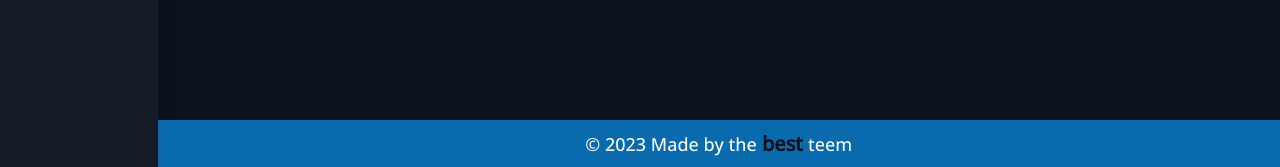
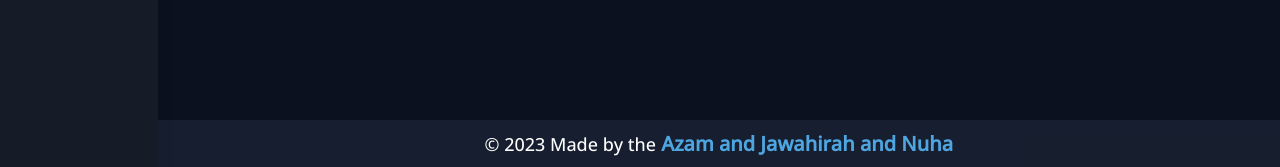
Before and after one commit to azamPro/dashboard-social-brmjha, a website: page website/dashboard.html in a window 1280 px wide. Shown: the part 633-800 px from the top of the page. Drawn offline with nearby package versions, Linux system fonts and the light colour scheme.

Commit message:
change footer

```diff
--- a/website/css/login-style.css
+++ b/website/css/login-style.css
@@ -205,7 +205,7 @@ form .btn input[type="submit"]{
 }
 
 .footer{
-  background-color: #0981d1cc;
+  background-color: #1f283b98;
   color: white;
   padding: 10px 10px;
   text-align: center;
@@ -217,8 +217,9 @@ form .btn input[type="submit"]{
 .footer span{
   font-size: 20px;
   font-weight: bold;
-  color: var(--main-color);
+  color: #4ea5df;
 }
+
 
 .error-msg{
 color: red;
--- a/website/css/main-style.css
+++ b/website/css/main-style.css
@@ -273,7 +273,7 @@ ul {
 
 /* Start footer */
 .footer{
-    background-color: #0981d1cc;
+    background-color: #1f283b98;
     color: white;
     padding: 10px 10px;
     text-align: center;
@@ -285,5 +285,5 @@ ul {
 .footer span{
     font-size: 20px;
     font-weight: bold;
-    color: var(--main-color);
+    color: #4ea5df;
 }
--- a/website/css/soon.css
+++ b/website/css/soon.css
@@ -212,7 +212,7 @@ ul {
 
 
 .footer{
-    background-color: #0981d1cc;
+    background-color: #1f283b98;
     color: white;
     padding: 10px 10px;
     text-align: center;
@@ -224,5 +224,5 @@ ul {
 .footer span{
     font-size: 20px;
     font-weight: bold;
-    color: var(--main-color);
+    color: #4ea5df;
 }
--- a/website/dashboard.html
+++ b/website/dashboard.html
@@ -96,7 +96,7 @@
                 </div>
             </div>
             <div class="footer">
-                &copy; 2023 Made by the<span> best </span> teem
+                &copy; 2023 Made by the<span> Azam and Jawahirah and Nuha  </span>
             </div>
         </div>
     </div>
```
Also changed, not shown: website/account.html (+1 -1 lines), website/home.html (+1 -1 lines), website/index.html (+1 -1 lines).
